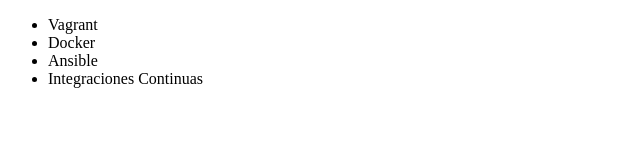
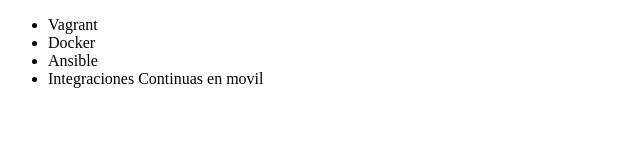
Before and after one commit to victorjhernandez06/curso_git, a plain HTML site: page index.html in a window 1280 px wide. Shown: the full height of the page, 0-640 px from the left. Drawn offline with Linux system fonts and the light colour scheme.

Commit message:
version 2.1

```diff
--- a/index.html
+++ b/index.html
@@ -13,7 +13,7 @@
         <li>Vagrant</li>
         <li>Docker</li>
         <li>Ansible</li>
-        <li>Integraciones Continuas</li>
+        <li>Integraciones Continuas en movil</li>
     </ul>
 </body>
 
```
